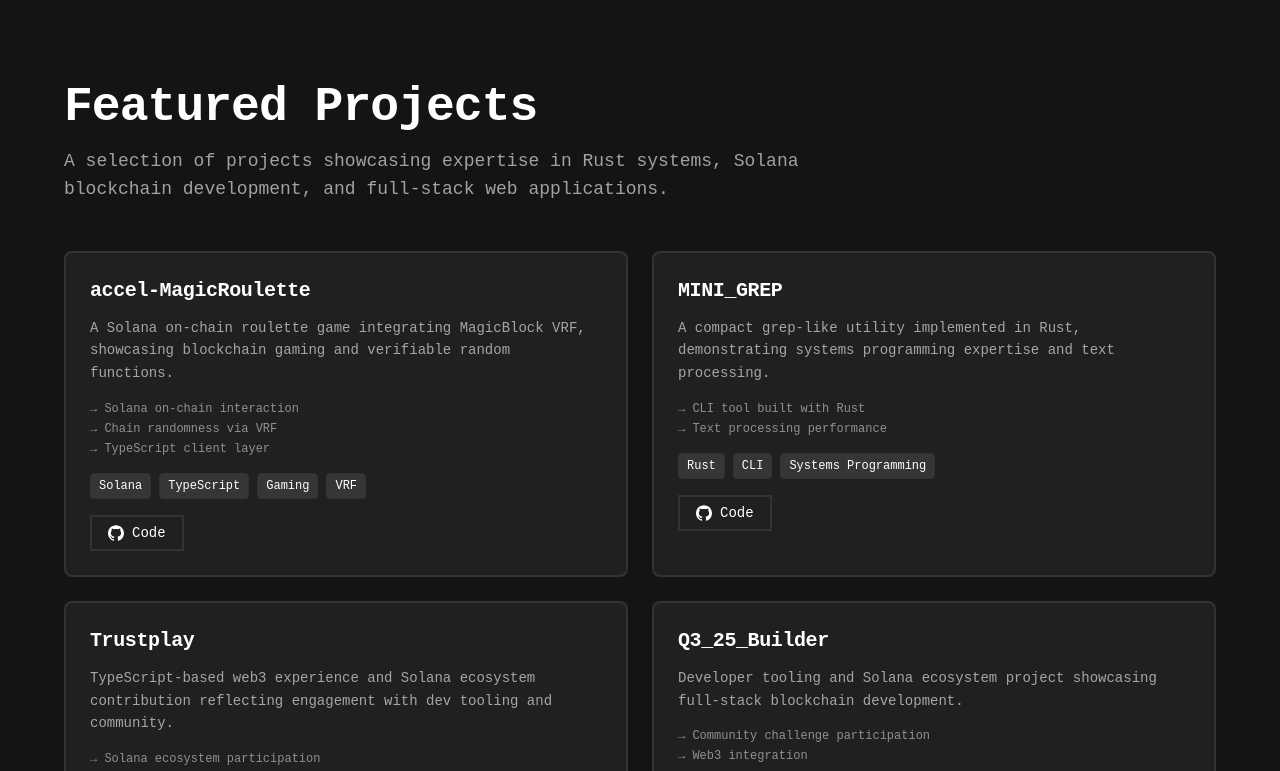
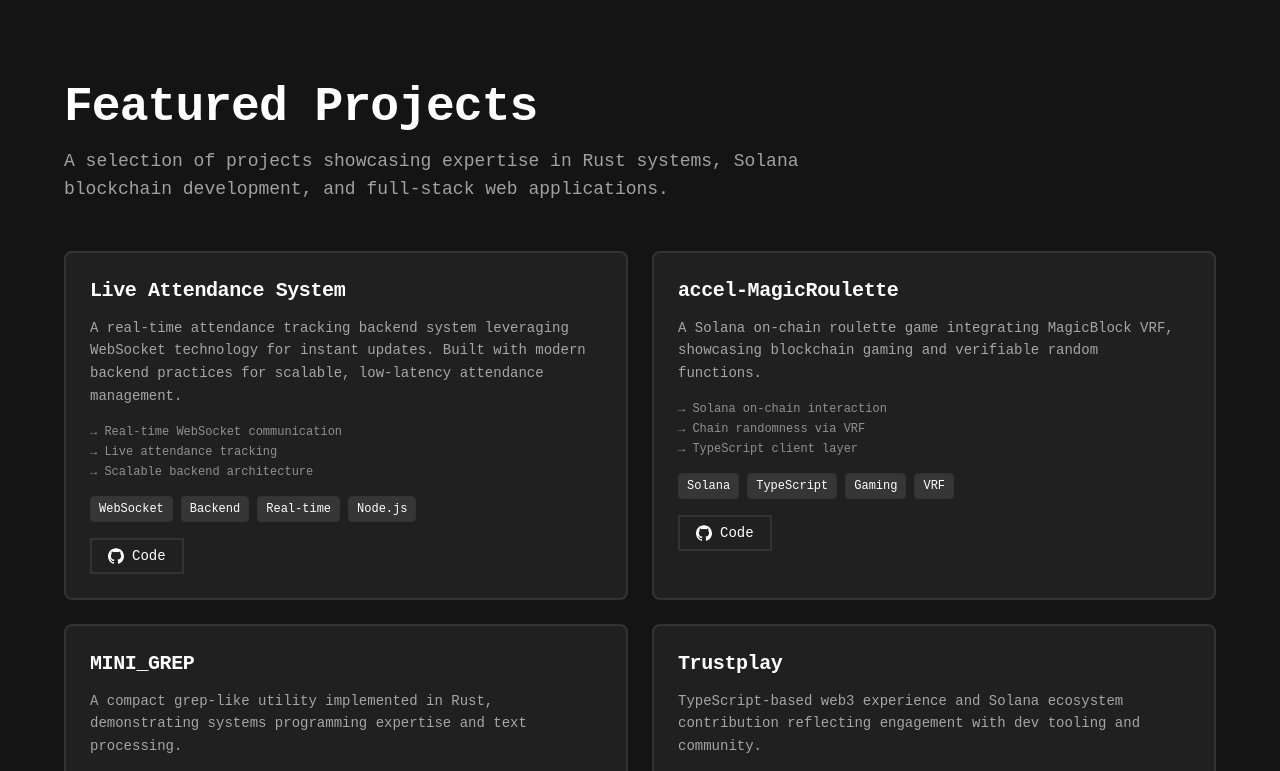
Before and after one commit to deepesh-sr/golden_retriever, a React (Vite) app: page / in a window 1280 px wide. Shown: the part 1995-2766 px from the top of the page. Built offline with nearby package versions, Linux system fonts and the light colour scheme.

Commit message:
add: project

```diff
--- a/src/components/Projects.tsx
+++ b/src/components/Projects.tsx
@@ -4,7 +4,20 @@ import { Button } from "./ui/button";
 
 export const Projects = () => {
   const projects = [
-     {
+    {
+      title: "Live Attendance System",
+      description:
+        "A real-time attendance tracking backend system leveraging WebSocket technology for instant updates. Built with modern backend practices for scalable, low-latency attendance management.",
+      tags: ["WebSocket", "Backend", "Real-time", "Node.js"],
+      highlights: [
+        "Real-time WebSocket communication",
+        "Live attendance tracking",
+        "Scalable backend architecture",
+      ],
+      github: "https://github.com/deepesh-sr/live_attendance_system",
+      demo: null,
+    },
+    {
       title: "accel-MagicRoulette",
       description:
         "A Solana on-chain roulette game integrating MagicBlock VRF, showcasing blockchain gaming and verifiable random functions.",
```
